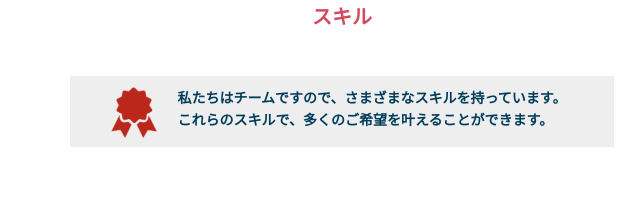
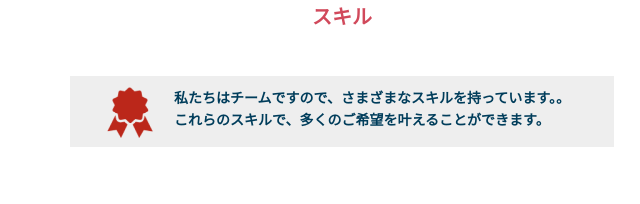
Before and after one commit to team305-lc/team305, a plain HTML site: page index.html in a window 1280 px wide. Shown: the part 963-1167 px from the top of the page, 298-938 px from the left. Drawn offline with Linux system fonts and the light colour scheme.

Commit message:
テスト

```diff
--- a/index.html
+++ b/index.html
@@ -72,7 +72,7 @@
         <div class="skill-message message wow fadeInUp">
           <div class="icon"><img src="/team305/img/Certificate.png" alt=""></div>
           <div class="message-text-inner">
-            <p class="message-text">私たちはチームですので、さまざまなスキルを持っています。<br>
+            <p class="message-text">私たちはチームですので、さまざまなスキルを持っています。。<br>
               これらのスキルで、多くのご希望を叶えることができます。</p>
           </div>
         </div>
```
